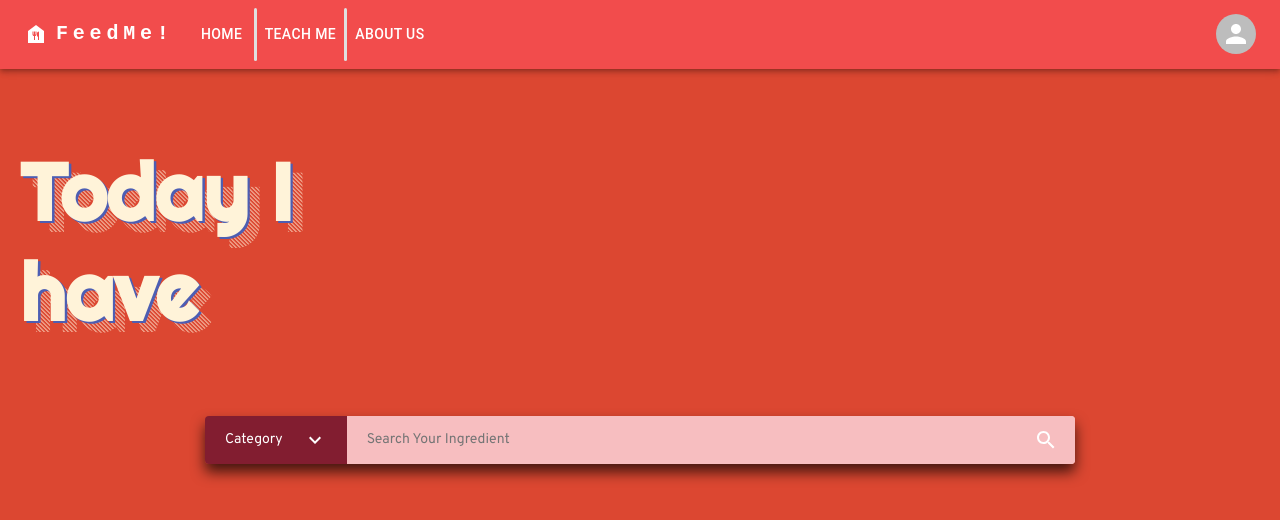
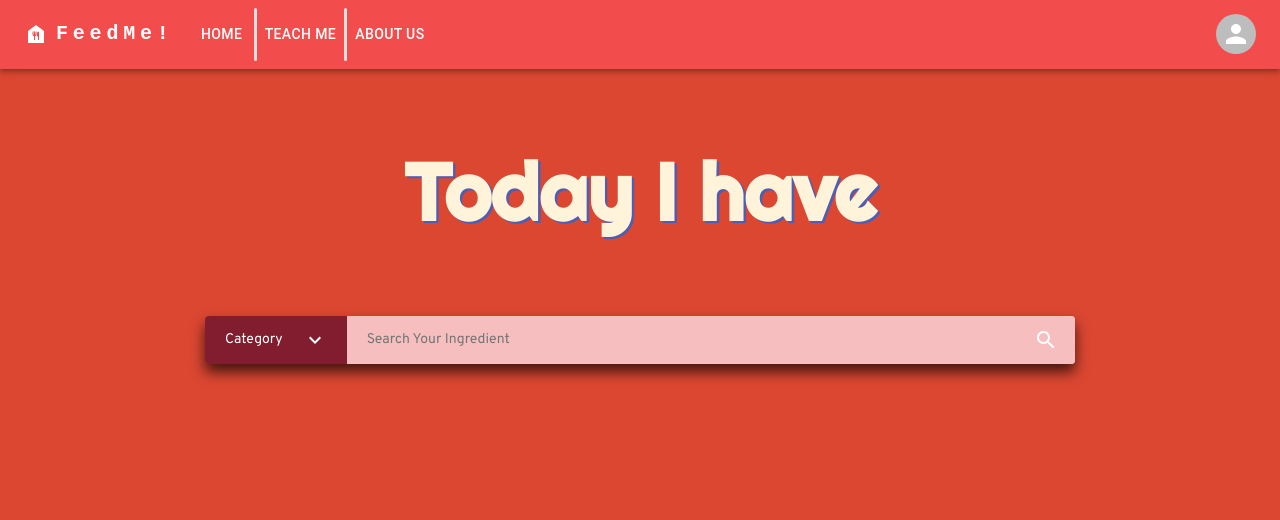
Before and after one commit to Inri5x5/FeedMe, a React (Create React App) app in the folder frontend/: page / in a window 1280 px wide. Shown: the top 520 px of the page. Built offline with nearby package versions, Linux system fonts and the light colour scheme.

Commit message:
Fix styling

```diff
--- a/frontend/src/components/styles/SearchBarTitle.module.css
+++ b/frontend/src/components/styles/SearchBarTitle.module.css
@@ -5,6 +5,7 @@
   position: relative;
   display: flex;
   flex-direction: row;
+  justify-content: center;
   margin-top: 20px;
 }
 
@@ -25,10 +26,10 @@ h1 {
   font-family: 'Righteous', serif;
   font-size: 5em;
   text-shadow: .03em .03em 0 hsla(230,40%,50%,1);
-  max-width: 30vw;
+  /* max-width: 30vw; */
 }
 
-h1:after {
+/* h1:after {
   content: attr(data-shadow);
   position: absolute;
   top: 0.8em;
@@ -54,4 +55,4 @@ h1:after {
 @keyframes shad-anim {
   0% {background-position: 0 0}
   0% {background-position: 100% -100%}
-}
+} */
```
